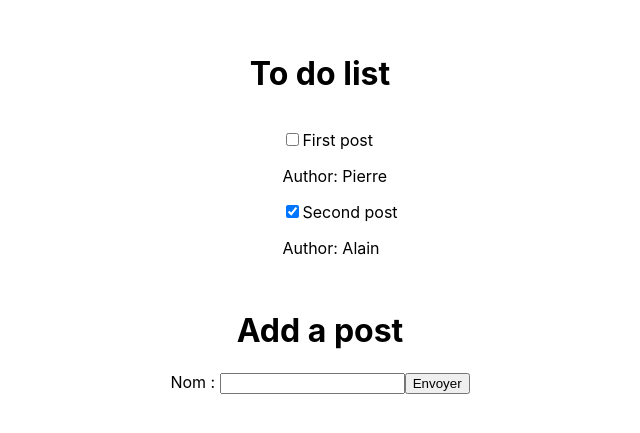
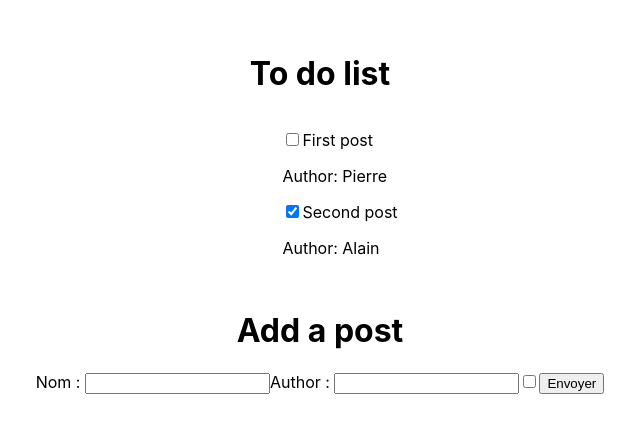
Before and after one commit to martinmortier/next-todo, a Next.js app: page / in a window 1280 px wide. Shown: the part 187-620 px from the top of the page, without its empty margins (320-960 px from the left). Built offline with nearby package versions, Linux system fonts and the light colour scheme.

Commit message:
Adding form for add a post

```diff
--- a/pages/index.js
+++ b/pages/index.js
@@ -2,7 +2,7 @@ import Head from 'next/head'
 import styles from '../styles/Home.module.css'
 import ListPost from '../controllers/Todo-post'
 import Post from '../components/Post'
-import React, {useState} from 'react'
+import React, {useState, useRef } from 'react'
 //Static generation
 export async function getStaticProps(context) {
   return {
@@ -14,16 +14,30 @@ export async function getStaticProps(context) {
 
 export default function Home(props) {
   const [name, setName] = useState('')
+  const [author, setAuthor] = useState('')
+  const [done, setDone] = useState(false)
   const [listPost, setListPost] = useState(props.ListPost)
-
+  const formRef = useRef(null)
   const handleName = event => {
     setName(event.target.value)
   }
 
+  const handleAuthor = event => {
+    setAuthor(event.target.value)
+  }
+
+  const handleDone = event => {
+    setDone(event.target.checked)
+  }
+
   const handleSubmit = event => {
     event.preventDefault()
-    //const copyList = listPost
-    setListPost(ListPost.concat({id:3, name: name, done: true}))
+    let lastId = listPost[listPost.length-1].id
+    lastId++
+    setListPost(listPost.concat({id:lastId, name: name, author: author, done: done}))
+    console.log(formRef)
+    formRef.current.reset()
+    event.target.reset()
   }
 
   return (
@@ -40,13 +54,18 @@ export default function Home(props) {
         )}
         </ul>
         <h1>Add a post</h1>
-        <form onSubmit={handleSubmit}>
-        <label>
-          Nom : {' '}
-          <input type="text" value={name} onChange={handleName}/>
-        </label>
-        <input type="submit" value="Envoyer" />
-      </form>
+        <form onSubmit={handleSubmit} ref={formRef}>
+          <label>
+            Nom : {' '}
+            <input type="text" value={name} onChange={handleName} required/>
+          </label>
+          <label>
+            Author : {' '}
+            <input type="text" value={author} onChange={handleAuthor} required/>
+          </label>
+          <input type="checkbox" checked={done} onChange={handleDone} />
+          <input type="submit" value="Envoyer" />
+        </form>
       </main>
     </div>
   )
```
